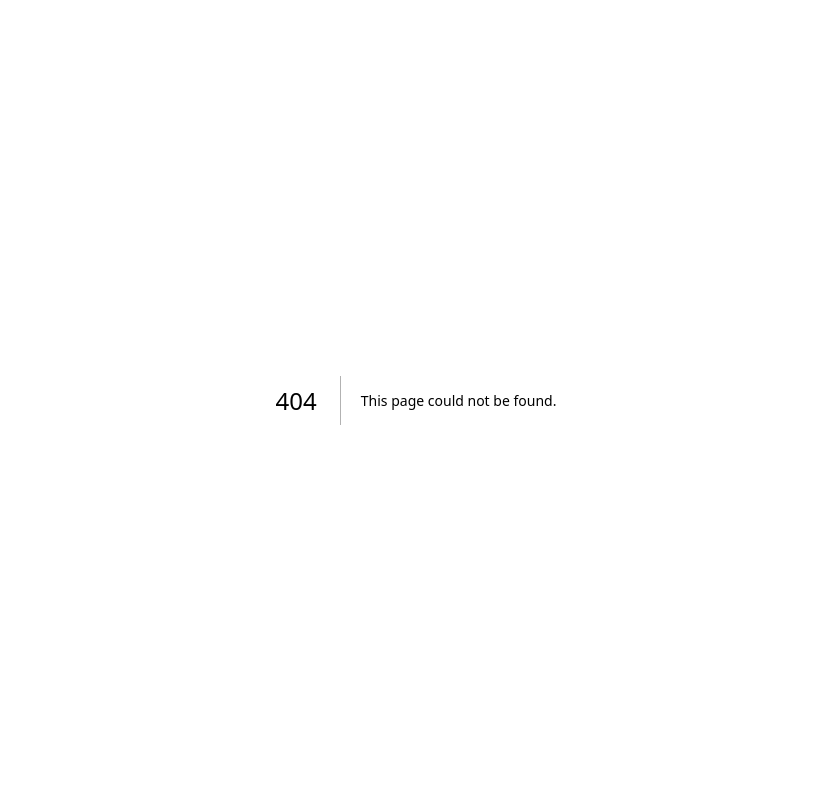
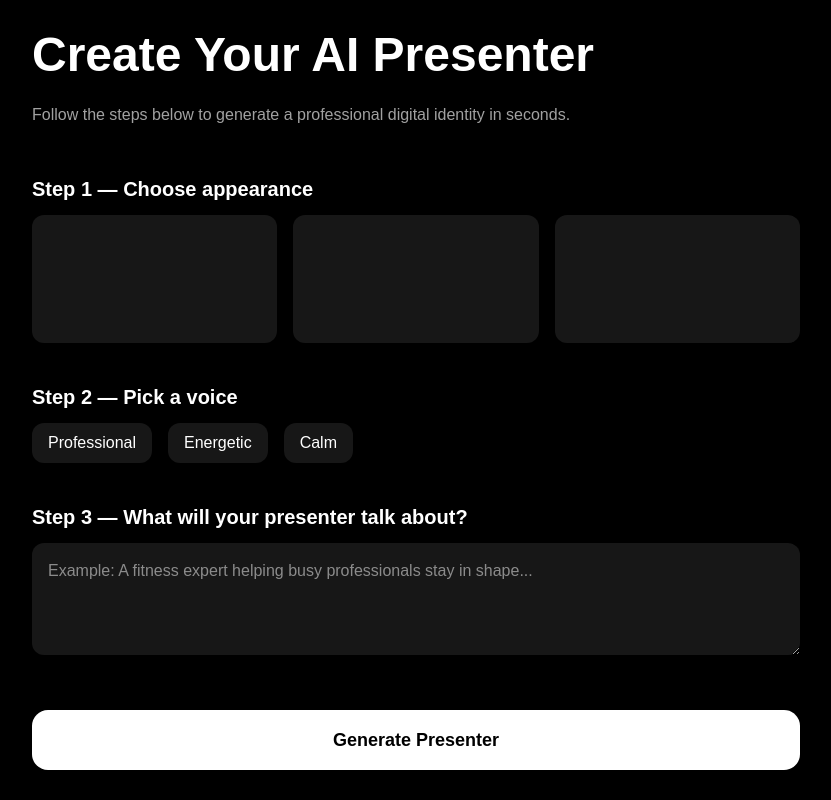
Before and after one commit to odicatish/idive-ai, a Next.js app: page /create in a window 1280 px wide. Before the commit this address had no page. Shown: the whole page, without its empty margins (224-1055 px from the left). Built offline with nearby package versions, Linux system fonts and the light colour scheme.

Commit message:
Create flow v1

```diff
--- /dev/null
+++ b/app/create/page.tsx
@@ -0,0 +1,69 @@
+export default function Create() {
+  return (
+    <main className="min-h-screen bg-black text-white flex items-center justify-center px-6">
+
+      <div className="max-w-3xl w-full">
+
+        <h1 className="text-5xl font-bold mb-6">
+          Create Your AI Presenter
+        </h1>
+
+        <p className="text-neutral-400 mb-12">
+          Follow the steps below to generate a professional digital identity in seconds.
+        </p>
+
+        {/* STEP 1 */}
+        <div className="mb-10">
+          <h2 className="text-xl font-semibold mb-3">
+            Step 1 — Choose appearance
+          </h2>
+
+          <div className="grid grid-cols-3 gap-4">
+            <div className="bg-neutral-900 h-32 rounded-xl hover:bg-neutral-800 cursor-pointer"></div>
+            <div className="bg-neutral-900 h-32 rounded-xl hover:bg-neutral-800 cursor-pointer"></div>
+            <div className="bg-neutral-900 h-32 rounded-xl hover:bg-neutral-800 cursor-pointer"></div>
+          </div>
+        </div>
+
+        {/* STEP 2 */}
+        <div className="mb-10">
+          <h2 className="text-xl font-semibold mb-3">
+            Step 2 — Pick a voice
+          </h2>
+
+          <div className="flex gap-4">
+            <button className="px-4 py-2 bg-neutral-900 rounded-xl hover:bg-neutral-800">
+              Professional
+            </button>
+
+            <button className="px-4 py-2 bg-neutral-900 rounded-xl hover:bg-neutral-800">
+              Energetic
+            </button>
+
+            <button className="px-4 py-2 bg-neutral-900 rounded-xl hover:bg-neutral-800">
+              Calm
+            </button>
+          </div>
+        </div>
+
+        {/* STEP 3 */}
+        <div className="mb-12">
+          <h2 className="text-xl font-semibold mb-3">
+            Step 3 — What will your presenter talk about?
+          </h2>
+
+          <textarea
+            className="w-full h-28 bg-neutral-900 rounded-xl p-4 outline-none focus:ring-2 focus:ring-white"
+            placeholder="Example: A fitness expert helping busy professionals stay in shape..."
+          />
+        </div>
+
+        {/* CTA */}
+        <button className="w-full py-4 bg-white text-black rounded-2xl font-semibold text-lg hover:scale-[1.02] transition">
+          Generate Presenter
+        </button>
+
+      </div>
+    </main>
+  );
+}
```
